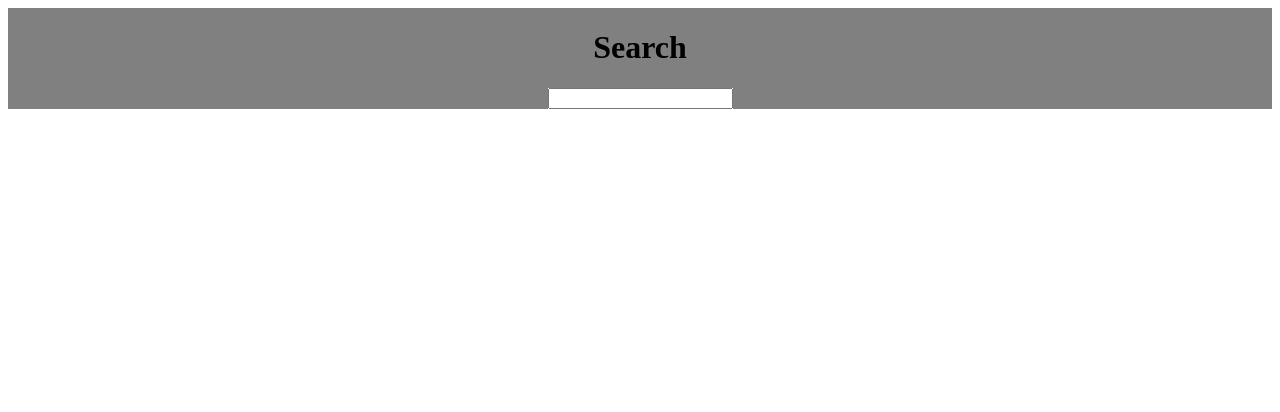
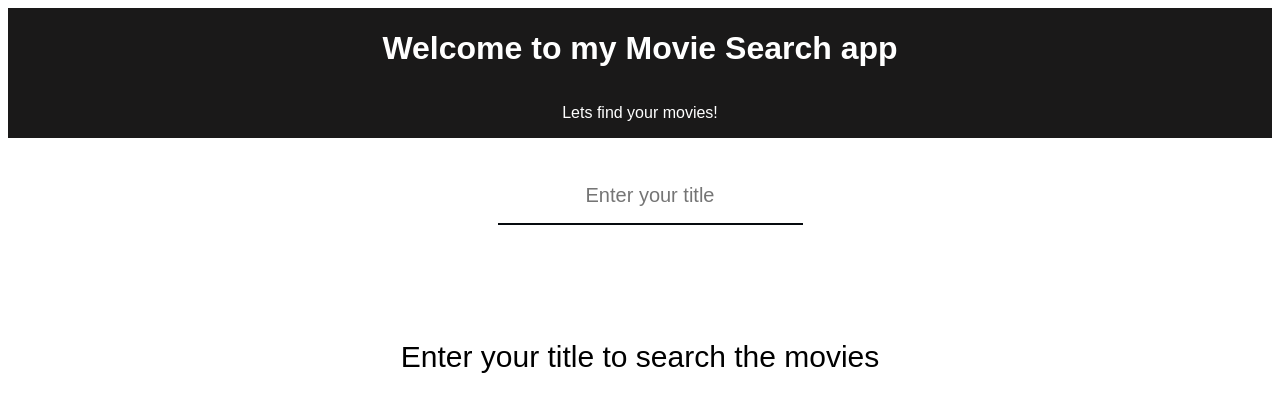
Before and after one commit to Ufnow/movies, a Vue app in the folder flow2code/: page / in a window 1280 px wide. Shown: the top 412 px of the page. Built offline with nearby package versions, Linux system fonts and the light colour scheme.

Commit message:
Desing changes

```diff
--- a/flow2code/src/App.vue
+++ b/flow2code/src/App.vue
@@ -1,17 +1,20 @@
 <template>
   <div id ="app">
-
-  <Home />
+     <div class = "title">
+      <h1>Welcome to my Movie Search app</h1>
+      <p>Lets find your movies!</p>
+      </div>
+  <Search />
   </div>
 </template>
 
 <script>
-import Home from './components/Home.vue'
+import Search from './components/Search.vue'
 
 export default {
   name: 'app',
   components: {
-    Home
+    Search
   }
 }
 
@@ -25,8 +28,24 @@ export default {
   align-items: center;
   width: 100%;
   margin: 0;
-  background-color: gray;
+
+  font-family: 'Montserrat', sans-serif;
+
 
 }
-@import'~bootstrap/dist/css/bootstrap.css'
+.title {
+  padding: 0;
+  margin-bottom:30px;
+  display: flex;
+  justify-content: center;
+  text-align: center;
+  flex-direction: column;
+  width: 100%;
+  color: white;
+  height: 130px;
+  background: rgb(26, 25, 25);;
+}
+@import'~bootstrap/dist/css/bootstrap.css';
+@import url('https://fonts.googleapis.com/css?family=Montserrat:300,400,700,800i&display=swap');
+
 </style>
--- a/flow2code/src/components/Home.vue
+++ /dev/null
@@ -1,123 +0,0 @@
-<template>
-  <div class="main">
-    <h1>Search</h1>
-  <div class="search">
-    <input name="search"  id="search" v-model="searchValue" @input="handleInput"/>
-  </div>
-  <!-- <ul>
-    <li v-for="item in results" :key="item.id">
-      <p>{{ item.title }}</p>
-       </li>
-
-  </ul> -->
-
-
-  <div class="card"  v-for="item in results" :key="item.id">
-  <div class="row no-gutters">
-    <div class="imgcont">
-      <img :src="'http://image.tmdb.org/t/p/w185' + item.poster_path" onerror="this.onerror=null; this.src='http://opeanut.com/wp-content/themes/boss-child/images/no-img.jpg'" class="card-img" alt="...">
-    </div>
-    <div class="content">
-      <div class="card-body">
-        <h5 class="card-title">{{ item.title }}</h5>
-        <p class="card-text">Popularity: {{ item.popularity }}</p>
-        <p class="card-text">Votes: {{ item.vote_count }}</p>
-
-      </div>
-    </div>
-  </div>
-</div>
-
-
-
-
-
-
-
-
-
-
-
-  </div>
-</template>
-
-<script>
-/* eslint-disable */
-import axios from 'axios';
-import debounce  from 'lodash.debounce';
-
-
-const API = 'https://api.themoviedb.org/3/search/movie'
-const apikey ='?api_key=30b2ae883d2dd411cf9fa724a9e129f3'
-
-export default {
-name: 'Home',
-
-    data () {
-        return {
-            searchValue: '',
-            results: []
-        };
-
-    },
-    methods: {
-    handleInput: debounce(function() {
-      axios.get(API + apikey + '&query=' + this.searchValue)
-      .then((response) => {
-        this.results = response.data.results;
-        console.log(this.results)
-
-      })
-      // .catch((error) => {
-      //   // console.log(error)
-      // })
-
-
-    },500),
-
-
-
-}
-}
-/* eslint-disable */
-</script>
-
-<style scooped>
-.main {
-  display: flex;
-  flex-direction: column;
-  justify-content: center;
-  align-items: center;
-  width: 100%;
-
-}
-.search {
-  background: azure;
-}
-.card {
-  width: 600px;
-  height: auto;
-  flex-wrap: nowrap;
-  margin:3px;
-}
-.imgcont {
-height: 205px;
-width: 185px;
-
-}
-img {
-  height: 100%;
-  border-radius: 15px 15px 15px 15px;
-}
-.content{
-  max-width:410px;
-  padding:0;
-  margin:0;
-}
-.card-body{
-  /* display: flex; */
-  /* flex-direction: column; */
-
-  /* word-wrap: word-wrap; */
-}
-</style>
--- /dev/null
+++ b/flow2code/src/components/Search.vue
@@ -0,0 +1,153 @@
+<template>
+  <div class="main">
+
+
+  <div class="search">
+       <input name="search" placeholder="Enter your title" onfocus="this.placeholder = ''" onblur="this.placeholder = 'Enter your title'"  id="search" v-model="searchValue" @input="handleInput"/>
+  </div>
+  <div class = "interactions" v-if="firstinteraction">
+       <p>Enter your title to search the movies</p>
+  </div>
+<div class = "interactions" v-if="noresults">
+       <p>There is no results</p>
+</div>
+
+  <div class="card"  v-for="item in results" :key="item.id">
+    <div class="row no-gutters">
+      <div class="imgcont">
+        <img :src="'http://image.tmdb.org/t/p/w185' + item.poster_path" onerror="this.onerror=null; this.src='.\.\/images/img.noimg'" class="card-img" alt="...">
+      </div>
+    <div class="content">
+       <div class="card-body">
+        <h5 class="card-title">{{ item.title }}</h5>
+        <p class="card-text">Popularity: {{ item.popularity }}</p>
+        <p class="card-text">Votes: {{ item.vote_count }}</p>
+       </div>
+     </div>
+  </div>
+</div>
+</div>
+</template>
+
+<script>
+/* eslint-disable */
+import axios from 'axios';
+import debounce  from 'lodash.debounce';
+
+const API = 'https://api.themoviedb.org/3/search/movie'
+const apikey ='?api_key=30b2ae883d2dd411cf9fa724a9e129f3'
+
+
+
+
+export default {
+name: 'Search',
+
+    data () {
+        return {
+            searchValue: '',
+            results: [],
+            firstinteraction: true,
+            noresults: false,
+            // images: {
+            //     img: require('..\images\no-img\.jpg')
+            // }
+        };
+
+    },
+    methods: {
+
+    handleInput: debounce(function() {
+      axios.get(API + apikey + '&query=' + this.searchValue)
+      .then((response) => {
+        this.results = response.data.results;
+        // console.log(this.results)
+        this.firstinteraction = false;
+        if(this.results.length == 0) {
+          this.noresults = true
+        }
+        else {
+          this.noresults = false
+        }
+      })
+      // .catch((error) => {
+      //   // console.log(error)
+      // })
+
+
+    },500),
+
+
+
+}
+}
+/* eslint-disable */
+</script>
+
+<style scooped>
+.main {
+  display: flex;
+  flex-direction: column;
+  justify-content: center;
+  align-items: center;
+  width: 100%;
+  height: 100%;
+
+
+}
+.row {
+  background: rgb(240, 239, 239)
+}
+.search {
+  background: rgb(255, 255, 255);
+  padding-bottom: 15px;
+}
+.card {
+  width: 600px;
+  height: auto;
+  flex-wrap: nowrap;
+  margin:3px;
+
+
+}
+.imgcont {
+height: 205px;
+width: 185px;
+
+}
+img {
+  height: 100%;
+  border-radius: 15px 15px 15px 15px;
+}
+.content{
+  max-width:410px;
+  padding:0;
+  margin:0;
+
+}
+.card-body{
+  /* display: flex; */
+  /* flex-direction: column; */
+
+  /* word-wrap: word-wrap; */
+}
+
+
+.interactions {
+  font-size: 30px;
+  margin-top: 70px;
+
+}
+.search input {
+  border: 0;
+ border-bottom: 2px solid rgb(6, 10, 14);
+ width: 100%;
+ font-size: 20px;
+ line-height: 35px;
+ height: 35px;
+ text-align: center;
+ padding: 10px;
+ background: transparent;
+
+}
+</style>
```
Also changed, not shown: flow2code/src/components/Items.vue (added, +24 -0 lines), flow2code/images/no-img.jpg (added), flow2code/images/noimg.png (added).
